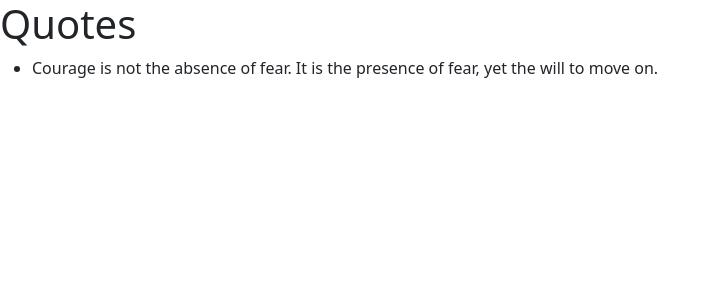
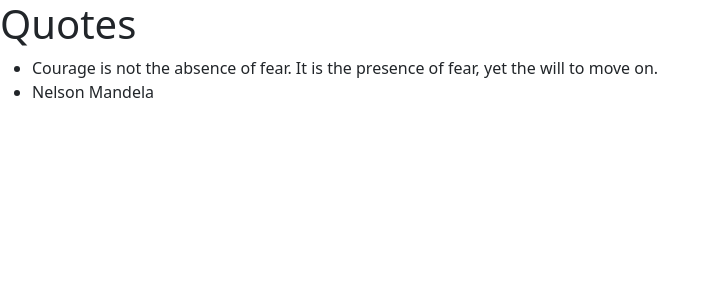
Before and after one commit to JosephatNgugi/solidQuotesApp, an Angular app: page / in a window 1280 px wide. Shown: the top 300 px of the page, without its empty margins (0-718 px from the left). Built offline with nearby package versions, Linux system fonts and the light colour scheme.

Commit message:
Remove the showAuthor functionality

```diff
--- a/src/app/quote.ts
+++ b/src/app/quote.ts
@@ -1,5 +1,4 @@
 export class Quote {
-  showAuthor: boolean;
 
   id: number;
   quote: string;
@@ -20,6 +19,5 @@
       (this.downvote = downvote),
       (this.author = author);
 
-    this.showAuthor = false;
   }
 }
--- a/src/app/quotes/quotes-detail/quotes-detail.component.html
+++ b/src/app/quotes/quotes-detail/quotes-detail.component.html
@@ -1 +1 @@
-<p>{{inQuote.author}</p>
+<p>{{inQuote.author}}</p>
--- a/src/app/quotes/quotes.component.html
+++ b/src/app/quotes/quotes.component.html
@@ -2,5 +2,8 @@
 <div *ngFor=" let quote of userquotes ">
     <ul>
         <li>{{quote.quote}}.</li>
+        <li *ngIf="quote.author">
+            <app-quotes-detail [inQuote]="quote"></app-quotes-detail>
+        </li>
     </ul>
 </div>
--- a/src/app/quotes/quotes.component.ts
+++ b/src/app/quotes/quotes.component.ts
@@ -19,9 +19,6 @@
     ),
   ];
 
-  toggleDetails(index:number){
-    this.userquotes[index].showAuthor = this.userquotes[index].showAuthor;
-  }
   constructor() {}
 
   ngOnInit(): void {}
```
